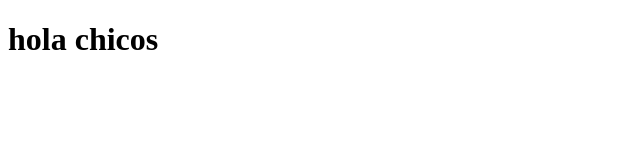
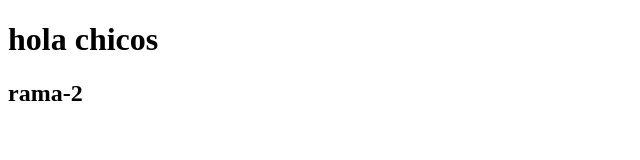
Before and after one commit to hefflenoscar/proyectofocus-oscar, a plain HTML site: page index.html in a window 1280 px wide. Shown: the whole page, without its empty margins (0-640 px from the left). Drawn offline with Linux system fonts and the light colour scheme.

Commit message:
cracion de main y seccion con h2

```diff
--- a/index.html
+++ b/index.html
@@ -12,6 +12,11 @@
 
     <main>
         <h1>hola chicos</h1>
+        <section>
+            <div>
+                <h2>rama-2</h2>
+            </div>
+        </section>
     </main>
 </body>
 </html>
```
